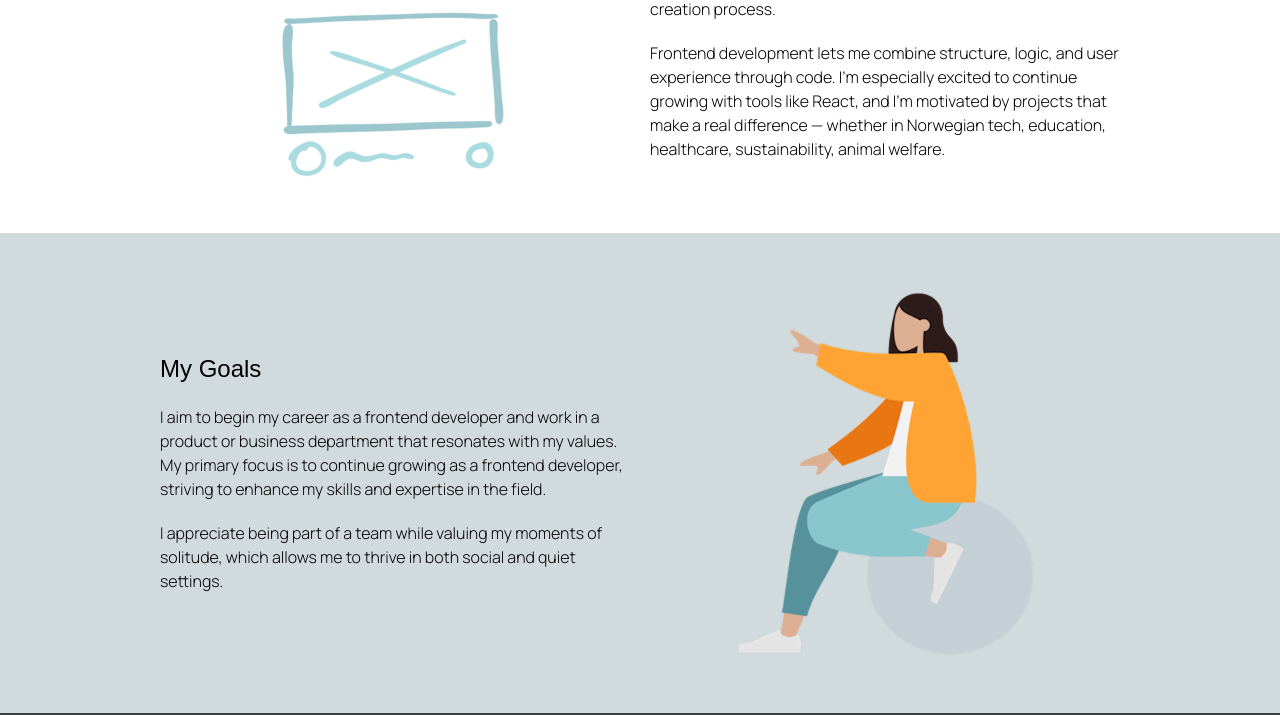
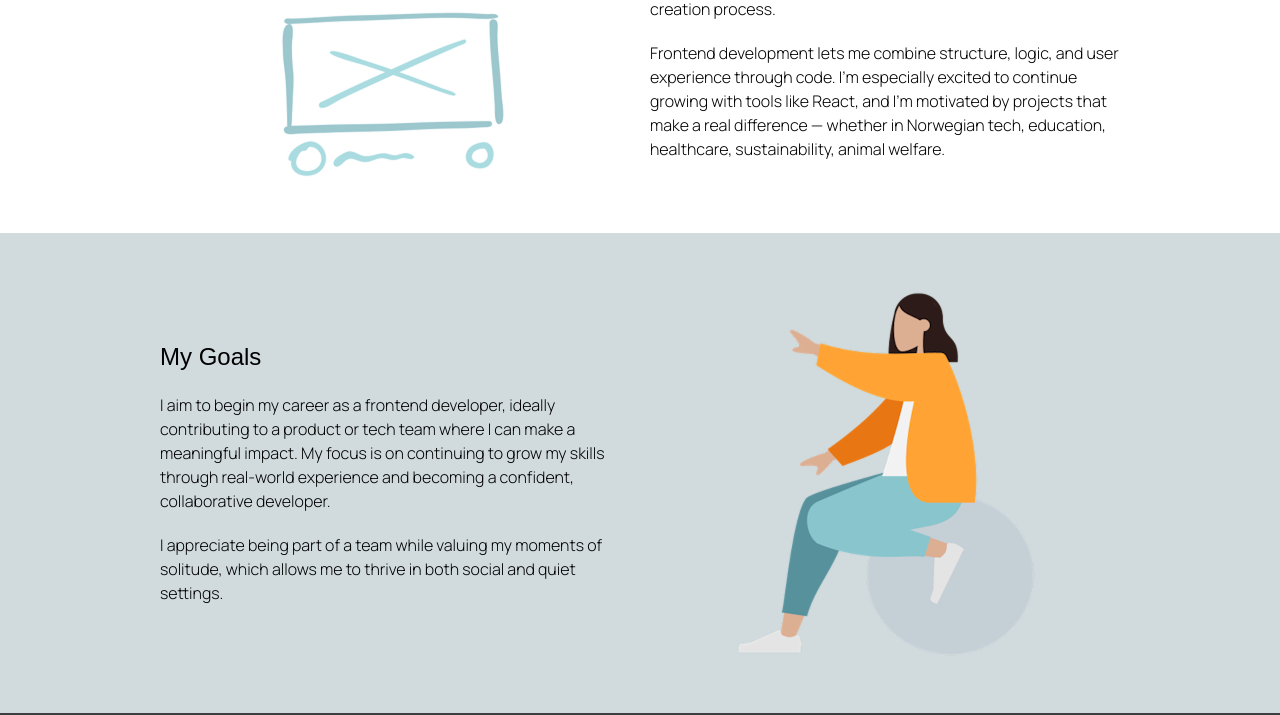
Before and after one commit to marned91/Portfolio_Year2, a website: page about.html in a window 1280 px wide. Shown: the part 1103-1818 px from the top of the page. Drawn offline with Linux system fonts and the light colour scheme.

Commit message:
Update about.html

```diff
--- a/about.html
+++ b/about.html
@@ -156,10 +156,11 @@
             <div>
               <h2 class="font-largeFont text-2xl">My Goals</h2>
               <p class="font-smallFont pt-5 font-light">
-                I aim to begin my career as a frontend developer and work in a
-                product or business department that resonates with my values. My
-                primary focus is to continue growing as a frontend developer,
-                striving to enhance my skills and expertise in the field.
+                I aim to begin my career as a frontend developer, ideally
+                contributing to a product or tech team where I can make a
+                meaningful impact. My focus is on continuing to grow my skills
+                through real-world experience and becoming a confident,
+                collaborative developer.
               </p>
               <p class="font-smallFont pt-5 font-light">
                 I appreciate being part of a team while valuing my moments of
```
